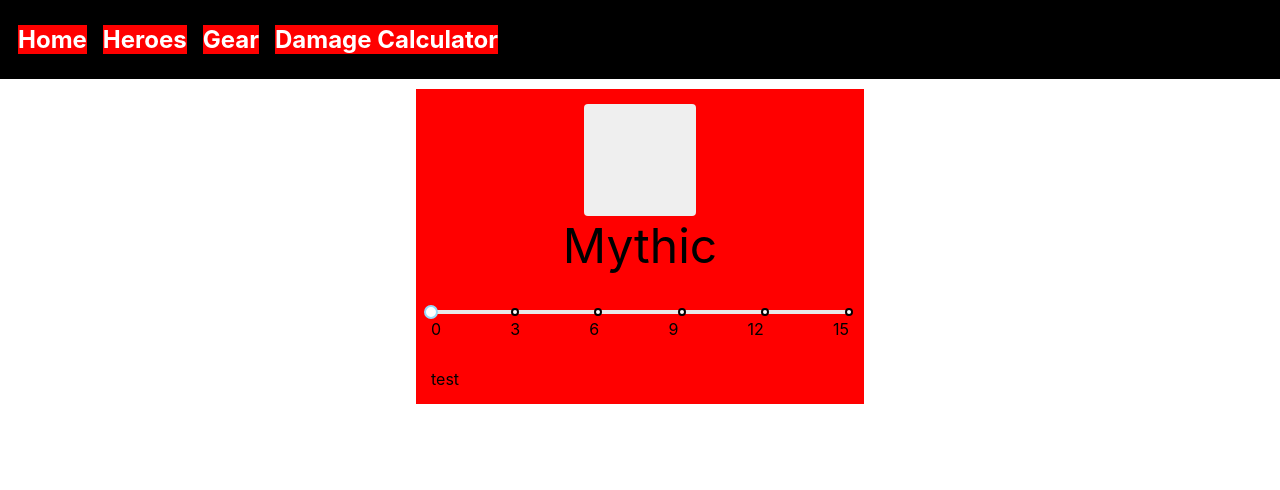
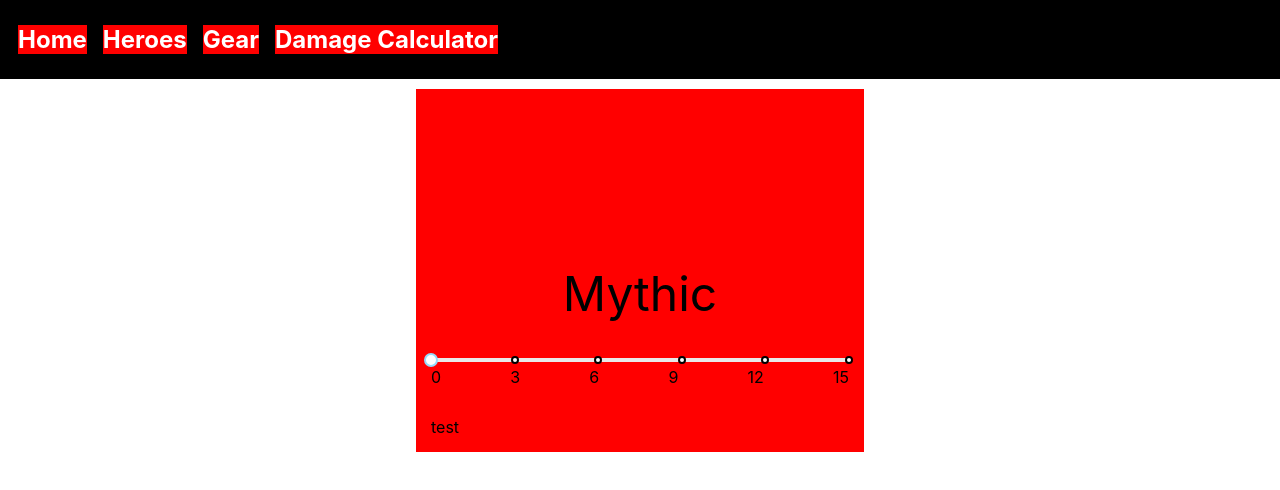
Before and after one commit to Cameronl14320/epic7-helper, a Next.js app: page /Gear/gear in a window 1280 px wide. Shown: the top 490 px of the page. Built offline with nearby package versions, Linux system fonts and the light colour scheme.

Commit message:
rarity change buttons

```diff
--- a/pages/Gear/gear.tsx
+++ b/pages/Gear/gear.tsx
@@ -2,6 +2,8 @@ import React from 'react'
 import { Box, Text, Button } from 'rebass'
 import theme from '../../styles/theme'
 import DotSlider from '../../components/shared/slider/DotSlider'
+
+var rarity = 3;
 
 const gearStyle = {
     wrapper: {
@@ -28,8 +30,13 @@ const gearStyle = {
                 display: 'flex',
                 justifyContent: 'center',
                 rarityIcon: {
-                    width: ['5em', '6em', '7em'],
-                    height: ['5em', '6em', '7em'],
+                    width: ['6em', '8em', '10em'],
+                    height: ['6em', '8em', '10em'],
+                    visibility: 'hidden',
+                },
+                rarityChanger: {
+                    width: ['3em', '4em', '5em'],
+                    height: ['3em', '4em', '5em'],
                 },
             },
 
@@ -53,6 +60,10 @@ const gearStyle = {
     },
 }
 
+function changeRarity() {
+
+}
+
 export default function Gear() {
     return (
         <Box sx={gearStyle.wrapper}>
@@ -60,7 +71,13 @@ export default function Gear() {
 
                 <Box sx={gearStyle.grid.firstRow}>
                     <Box className="gearRarity" style={gearStyle.grid.firstRow.rarityContainer}>
-                        <Button className="rarityIcon" sx={gearStyle.grid.firstRow.rarityContainer.rarityIcon}/>
+                        <Button className="rarityIcon" sx={gearStyle.grid.firstRow.rarityContainer.rarityIcon} onClick={() => changeRarity()}>
+                            <Box sx={{
+                                color: 'black',
+                            }}>
+                                grid
+                            </Box>
+                        </Button>
                     </Box>
                     <Box className="gearText" sx={gearStyle.grid.firstRow.gearText}>
                         Mythic
```
